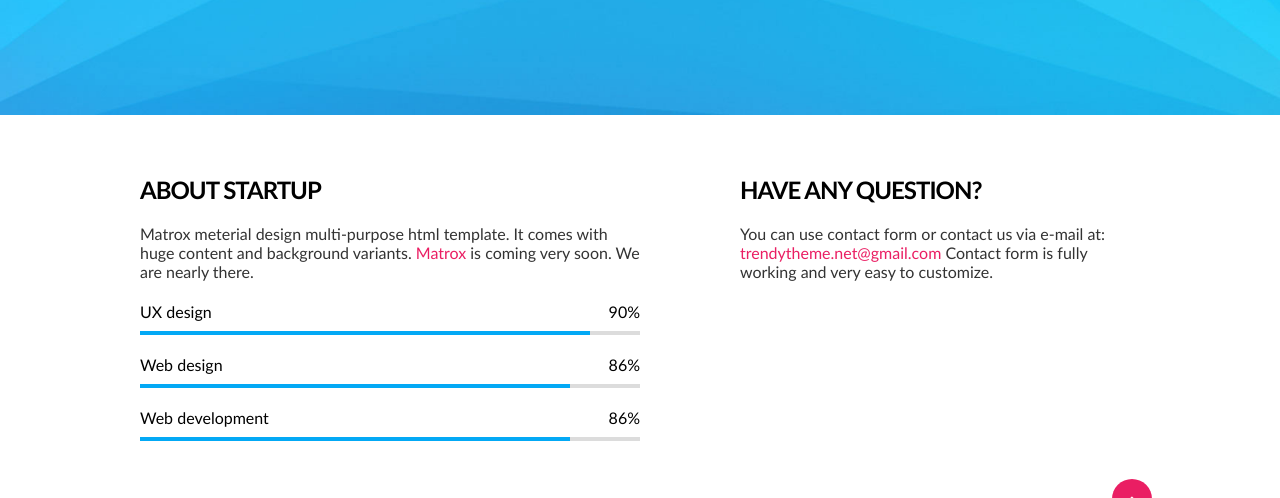
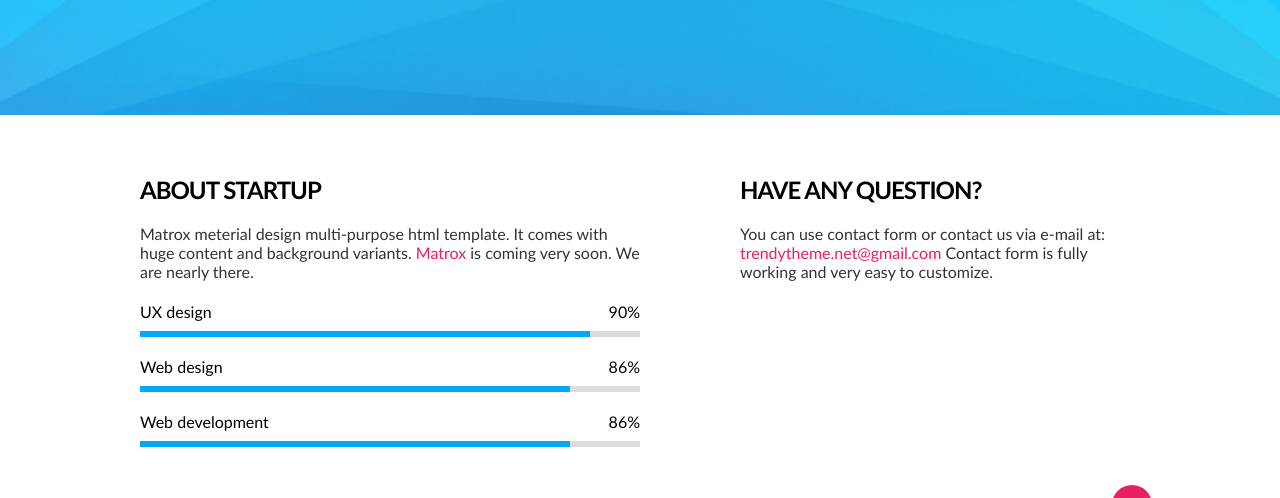
Before and after one commit to IrinaVaronka/6-projektas-coming-soon, a website: page index.html in a window 1280 px wide. Shown: the part 685-1183 px from the top of the page. Drawn offline with Linux system fonts and the light colour scheme.

Commit message:
Progress bar loading animation #11

```diff
--- a/css/components/progress-bar.css
+++ b/css/components/progress-bar.css
@@ -10,10 +10,27 @@ justify-content: space-between;
 .progress-bar > .progress {
 background-color: gainsboro;
 width: 100%;
-height: 4px;
+height: 6px;
 }
 .progress-bar > .progress > .bar {
 width: 90%;
-height: 4px;
-background-color: #03a9f5;
+height: 100%;
 }
+
+.progress-bar > .progress > .bar > .loading {
+    width: 100%;
+    height: 100%;
+    background-color: #03a9f5;
+    animation-name: loading;
+    animation-duration: 3s;
+    }
+
+
+@keyframes loading {
+    0% {
+        width: 0;
+    }
+    100% {
+        width: 100%;
+    }
+}
--- a/index.html
+++ b/index.html
@@ -56,9 +56,10 @@
                         <div class="label">UX design</div>
                         <div class="value">90%</div>
                     </div>
-
                     <div class="progress">
-                        <div class="bar" style="width: 90%;"></div>
+                        <div class="bar" style="width: 90%;">
+                            <div class="loading"></div>
+                        </div>
                     </div>
                 </div>
                 <div class="progress-bar">
@@ -68,7 +69,9 @@
                     </div>
 
                     <div class="progress">
-                        <div class="bar" style="width: 86%;"></div>
+                        <div class="bar" style="width: 86%;">
+                            <div class="loading"></div>
+                        </div>
                     </div>
                 </div>
                 <div class="progress-bar">
@@ -78,7 +81,9 @@
                     </div>
 
                     <div class="progress">
-                        <div class="bar" style="width: 86%;"></div>
+                        <div class="bar" style="width: 86%;">
+                            <div class="loading"></div>
+                        </div>
                     </div>
                 </div>
 
```
